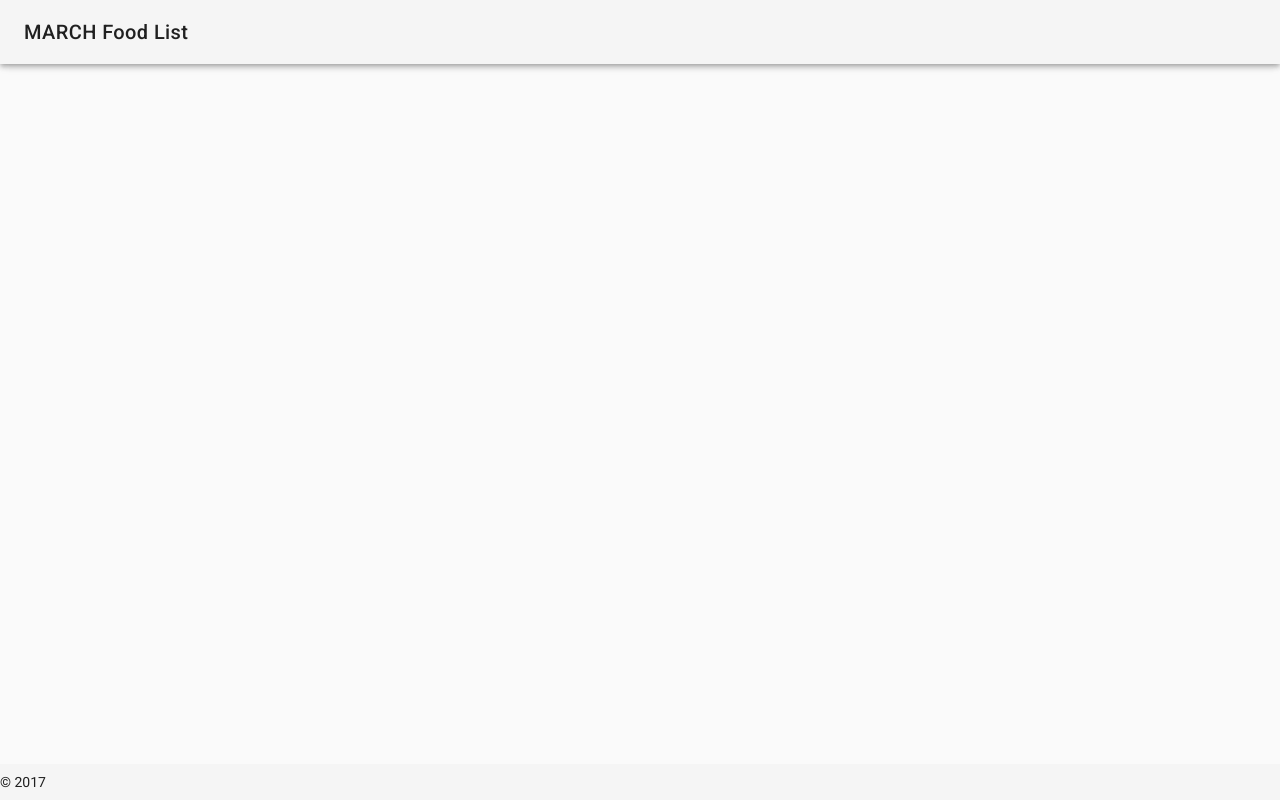
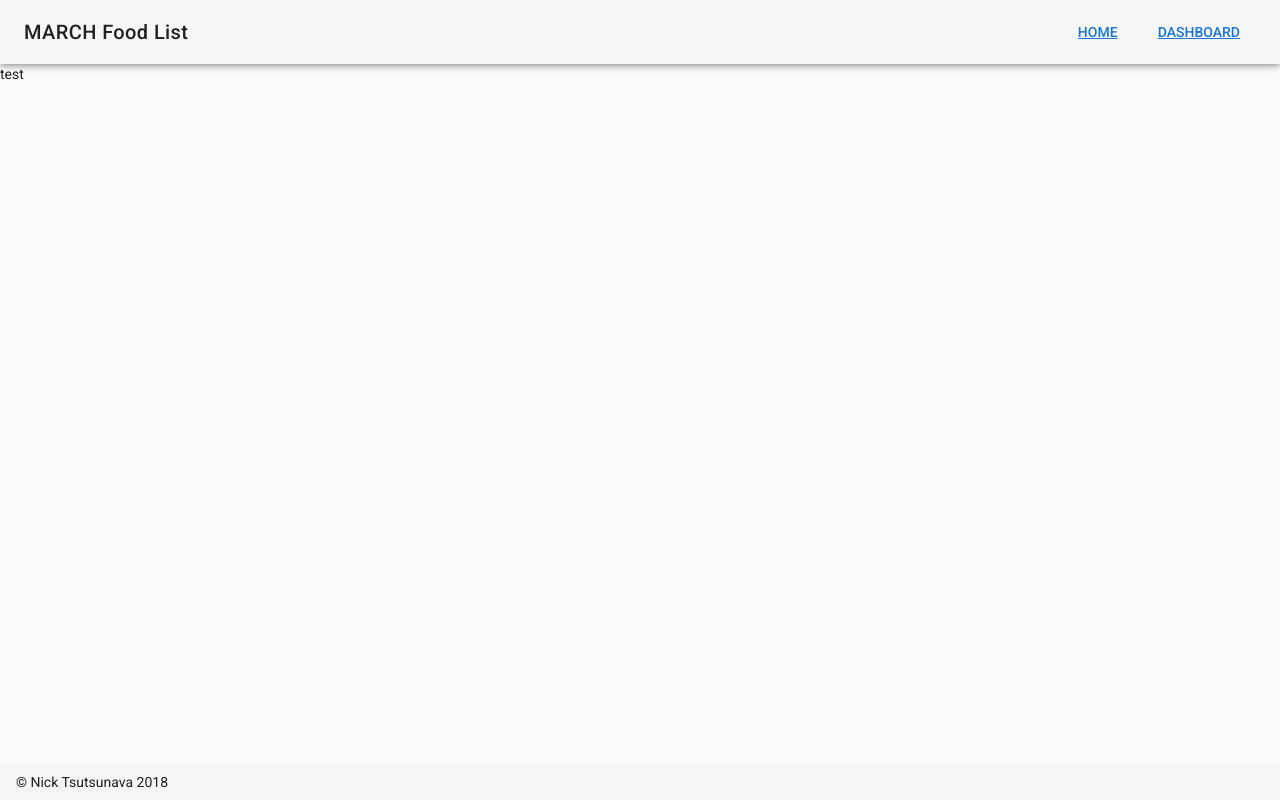
Before and after one commit to TimBuckers/food, a Vue app: page /dashboard in a window 1280 px wide. Built offline with nearby package versions, Linux system fonts and the light colour scheme; what vuefire would draw is missing.

Commit message:
Added moment
Added scaffold for future dashboard

```diff
--- a/package.json
+++ b/package.json
@@ -9,6 +9,7 @@
   "dependencies": {
     "@babel/polyfill": "^7.0.0-rc.1",
     "firebase": "^5.5.1",
+    "moment": "^2.22.2",
     "vue": "^2.5.17",
     "vue-router": "^3.0.1",
     "vuefire": "^2.0.0-alpha.15",
--- a/src/App.vue
+++ b/src/App.vue
@@ -3,12 +3,20 @@
     <v-toolbar app>
       <v-toolbar-title v-text="title"></v-toolbar-title>
       <v-spacer></v-spacer>
+      <v-toolbar-items>
+        <v-btn flat>
+          <router-link to="/">Home</router-link>
+        </v-btn>
+        <v-btn flat>
+          <router-link to="/dashboard">Dashboard</router-link>
+        </v-btn>
+      </v-toolbar-items>
     </v-toolbar>
     <v-content>
-      <router-view/>
+      <router-view />
     </v-content>
     <v-footer :fixed="fixed" app>
-      <span>&copy; 2017</span>
+      <span class="pa-3">&copy; Nick Tsutsunava 2018</span>
     </v-footer>
   </v-app>
 </template>
--- a/src/router.js
+++ b/src/router.js
@@ -1,7 +1,7 @@
 import Vue from 'vue'
 import Router from 'vue-router'
 import Home from './views/Home.vue'
-import FoodList from './views/FoodList.vue'
+import Dashboard from './views/Dashboard.vue'
 Vue.use(Router)
 
 export default new Router({
@@ -14,10 +14,9 @@ export default new Router({
       component: Home
     },
     {
-      path: '/list',
-      name: 'list',
-      component: FoodList,
-      props: true
+      path: '/dashboard',
+      name: 'dashboard',
+      component: Dashboard,
     },
     {
       path: '/about',
--- /dev/null
+++ b/src/views/Dashboard.vue
@@ -0,0 +1,12 @@
+<template>
+  <div>
+    test
+  </div>
+</template>
+
+<script>
+export default {};
+</script>
+
+<style>
+</style>
--- a/src/views/FoodCard.vue
+++ b/src/views/FoodCard.vue
@@ -36,6 +36,7 @@
 
 <script>
 import FoodList from "./FoodList.vue";
+import moment from "moment";
 
 export default {
   name: "FoodCard",
@@ -62,13 +63,13 @@ export default {
       }).length;
     },
     createdAt: function() {
-      return this.item.created_at.toDate().toLocaleTimeString("nl-NL");
+      return moment().calendar(this.item.created_at.toDate());
     },
     closedAt: function() {
       if (this.item.closed_at == undefined) {
         return "-";
       }
-      return this.item.created_at.toDate().toLocaleTimeString("nl-NL");
+      return moment().calendar(this.item.closed_at.toDate());
     }
   },
   methods: {}
```
Also changed, not shown: 1 other file (tests, documents, lock files or other folders). Lines whose indentation alone changed are shown as unchanged.
